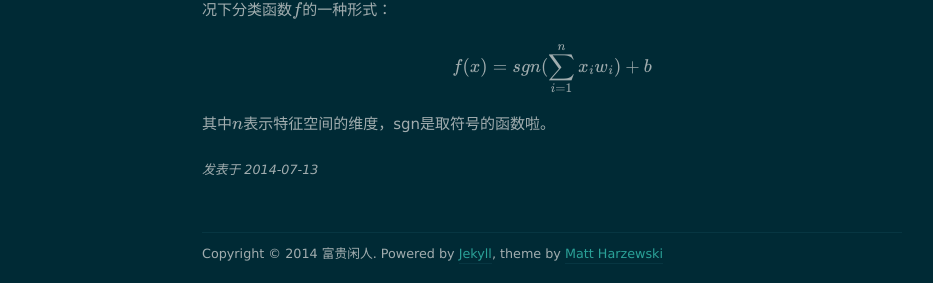
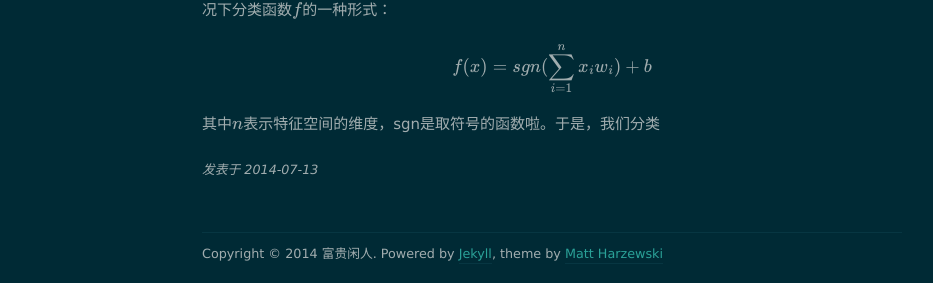
Before and after one commit to orangeprince/orangeprince.github.io, a Jekyll site: the page built from _posts/2014-07-13-svm_part1.md, in a window 1280 px wide. Shown: the part 1426-1709 px from the top of the page, without its empty margins (88-1021 px from the left). Built offline with Jekyll 4.4.1, drawn with Linux system fonts in a browser that asks for light colours; nearby versions of some CDN libraries; formulas are drawn with MathJax 3; comment, search, counter and statistics services are not loaded.

Commit message:
modified:   _layouts/post.html 	modified:   _posts/2014-07-13-svm_part1.md

```diff
--- a/_layouts/post.html
+++ b/_layouts/post.html
@@ -36,5 +36,7 @@
     <div id="comments">
         <div class="ds-thread" {% if page.id %}data-thread-key="{{ page.id }}"{% endif %}  data-title="{% if page.title %}{{ page.title }} - {% endif %}{{ site.title }}"></div>
     </div>
-
+    <!-- JiaThis Button BEGIN -->
+    <script type="text/javascript" src="http://v3.jiathis.com/code_mini/jiathis_r.js?move=0&amp;btn=r5.gif" charset="utf-8"></script>
+    <!-- JiaThis Button END -->
 </article>
--- a/_posts/2014-07-13-svm_part1.md
+++ b/_posts/2014-07-13-svm_part1.md
@@ -26,4 +26,4 @@
 \end{aligned}
 $$
 
-其中$$n$$表示特征空间的维度，sgn是取符号的函数啦。
+其中$$n$$表示特征空间的维度，sgn是取符号的函数啦。于是，我们分类
```
